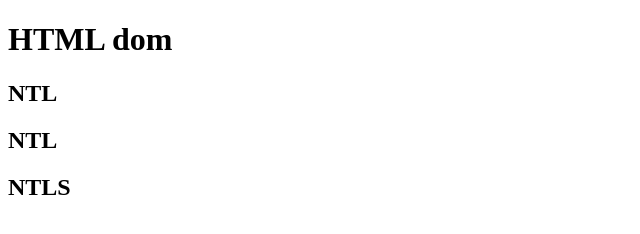
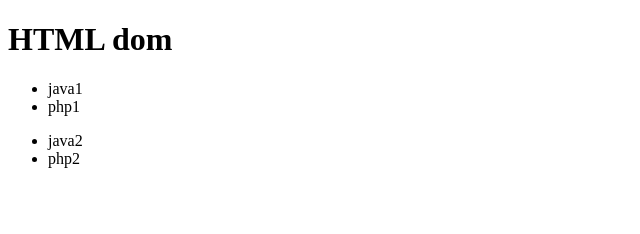
Before and after one commit to 88vipProdev/javascript2, a plain HTML site: page index.html in a window 1280 px wide. Shown: the whole page, without its empty margins (0-640 px from the left). Drawn offline with Linux system fonts and the light colour scheme.

Commit message:
dom html

```diff
--- a/bai3.js
+++ b/bai3.js
@@ -5,3 +5,8 @@ console.log({
 
 var headingNodes = document.getElementsByClassName('heading')
 console.log(headingNodes)
+var headingNodess = document.getElementsByTagName('p')
+console.log(headingNodess)
+
+var heading2 = document.querySelector('html.box .heading-2')
+console.log(heading2)
--- a/bai4.js
+++ b/bai4.js
@@ -0,0 +1,2 @@
+var listItem = document.querySelector('.box1 li');
+console.log(listItem)
--- a/index.html
+++ b/index.html
@@ -9,9 +9,26 @@
     <h1 id = "heading">HTML dom</h1>
     <!-- <script src="./bai1.js"></script>
     <script src="./bai2.js"></script> -->
-    <h2 class="heading">NTL</h2>
+    <!-- <h2 class="heading">NTL</h2>
     <h2 class="heading">NTL</h2>
     <h2 class="heading">NTLS</h2>
+    <p>hello</p>
+    <div class="box" >
+        <h2 class ="heading-2">heading2</h2>
+    </div> -->
+    <div class = "box1">
+        <ul>
+            <li>java1</li>
+            <li>php1</li>
+        </ul>
+    </div>
+    <div class="box2" >
+        <ul>
+            <li>java2</li>
+            <li>php2</li>
+        </ul>
+    </div>
     <script src="./bai3.js"></script>
+    <script src="./bai4.js"></script>
 </body>
 </html>
```
